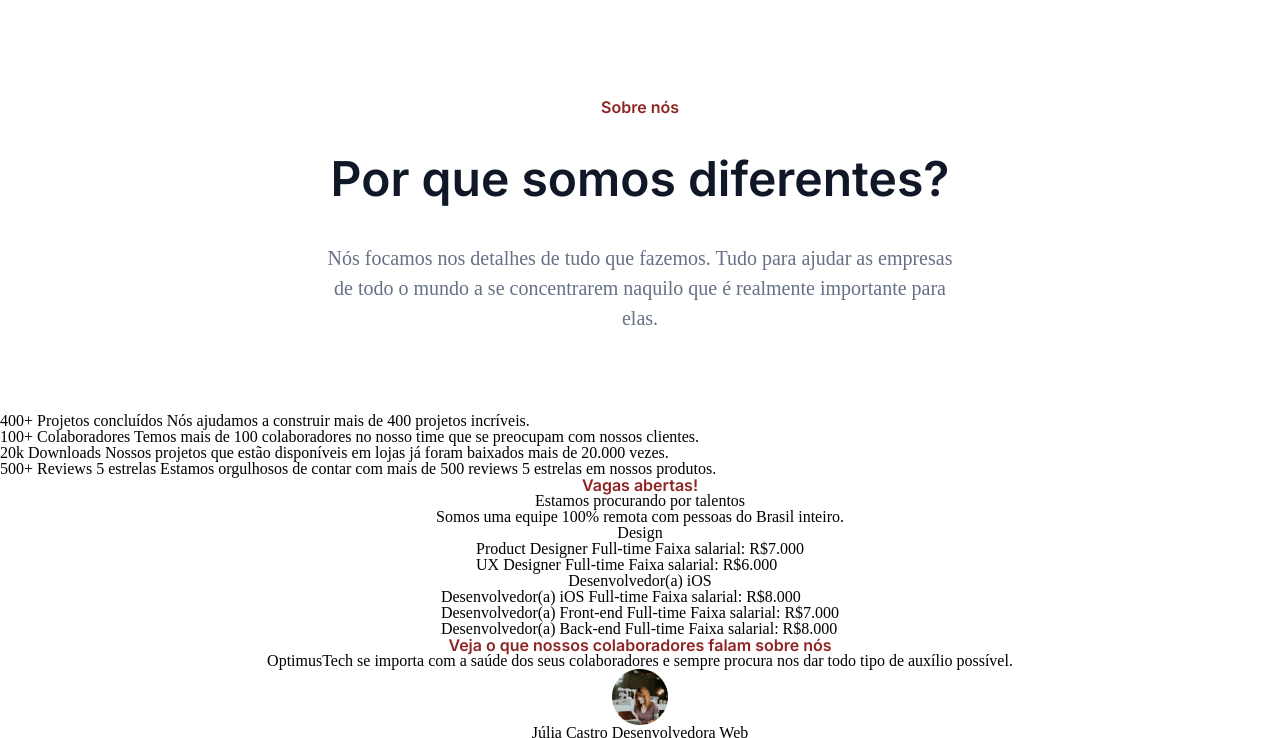
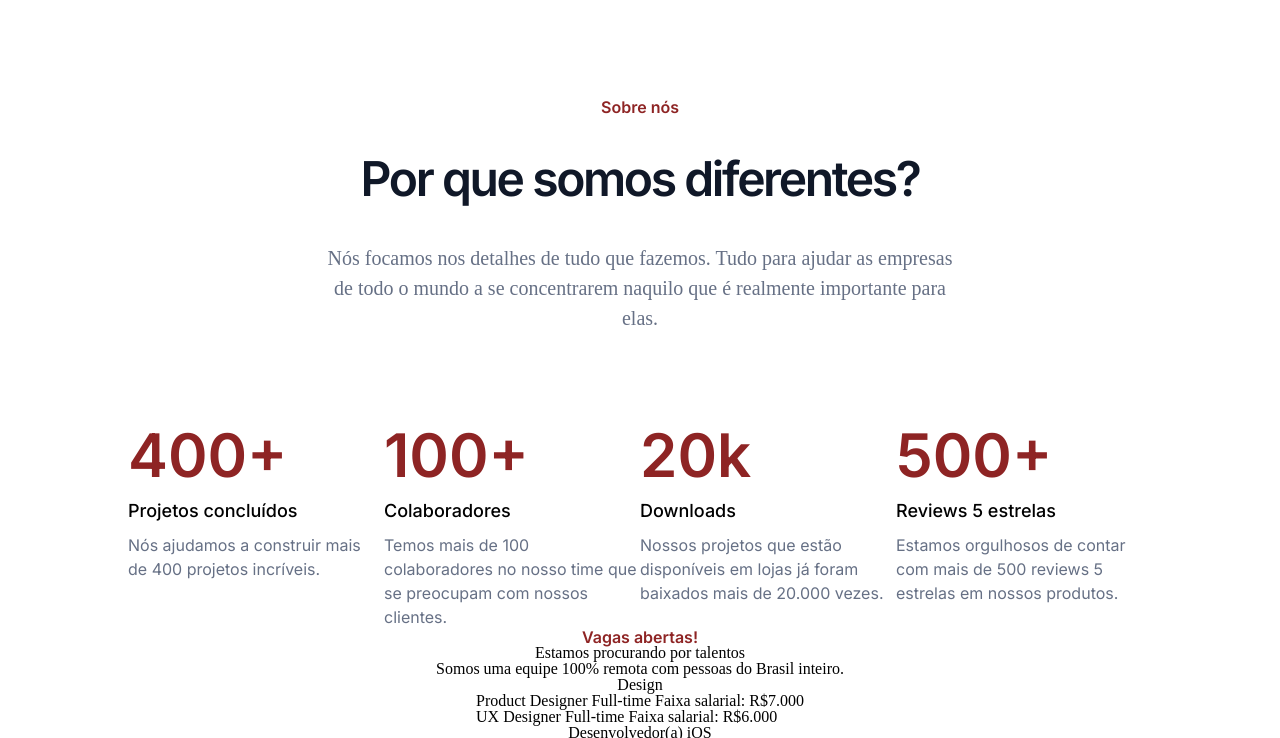
Before and after one commit to emilymarquessalum/7-days-of-code-html-css, a plain HTML site: page index.html in a window 1280 px wide. Shown: the part 61-799 px from the top of the page. Drawn offline with Linux system fonts and the light colour scheme.

Commit message:
dia 3 - metricas

```diff
--- a/index.html
+++ b/index.html
@@ -7,15 +7,22 @@
     <meta name="viewport" content="width=device-width, initial-scale=1.0">
     <title>OptimusTech</title>
 
-
+    <!-- Essentials -->
     <link rel="stylesheet" href="styles/essentials/reset.css">
     <link rel="stylesheet" href="styles/essentials/styles.css">
     <link rel="stylesheet" href="styles/essentials/text.css">
     <link rel="stylesheet" href="styles/essentials/buttons.css">
     <link rel="stylesheet" href="styles/essentials/containers.css">
 
+    <!-- Structure -->
     <link rel="stylesheet" href="styles/structure/header.css">
     <link rel="stylesheet" href="styles/structure/introducao.css">
+    <link rel="stylesheet" href="styles/structure/metricas.css">
+    <link rel="stylesheet" href="styles/structure/vagas.css">
+    <link rel="stylesheet" href="styles/structure/footer.css">
+    <link rel="stylesheet" href="styles/structure/depoimentos.css">
+
+    <!-- Externals -->
     <link rel="preconnect" href="https://fonts.googleapis.com">
     <link rel="preconnect" href="https://fonts.gstatic.com" crossorigin>
     <link href="https://fonts.googleapis.com/css2?family=Inter:wght@400;500;600&display=swap" rel="stylesheet">
@@ -53,15 +60,15 @@
     <main>
 
         <section class="introducao container-center">
-            <p class="subtitle text">
+            <span class="subtitle text">
                 Sobre nós
-            </p>
+            </span>
 
             <h1 class="introducao__titulo text">
                 Por que somos diferentes?
             </h1>
 
-            <p class="texto-conteudo introducao__conteudo">
+            <p class="text-conteudo introducao__conteudo">
                 Nós focamos nos detalhes de tudo que fazemos. Tudo para ajudar as empresas de todo o mundo a se
                 concentrarem
                 naquilo que é realmente importante para elas.
@@ -72,20 +79,43 @@
         <section class="metricas">
 
             <div class="metricas__item">
-                400+ Projetos concluídos Nós ajudamos a construir mais de 400 projetos incríveis.
+
+
+                <h2 class="metricas__item-numero text subtitle">400+</h2>
+                <h2 class="metricas__item-titulo text">Projetos concluídos</h2>
+                <p class="metricas__item-conteudo text text-conteudo">Nós ajudamos a construir mais de 400 projetos incríveis.</p>
+
+
             </div>
 
             <div class="metricas__item">
-                100+ Colaboradores Temos mais de 100 colaboradores no nosso time que se preocupam com nossos clientes.
+
+
+                <h2 class="metricas__item-numero text subtitle">100+</h2>
+                <h2 class="metricas__item-titulo text">Colaboradores</h2>
+                <p class="metricas__item-conteudo text text-conteudo">Temos mais de 100 colaboradores no nosso time que se preocupam com nossos clientes.</p>
+
             </div>
 
             <div class="metricas__item">
-                20k Downloads Nossos projetos que estão disponíveis em lojas já foram baixados mais de 20.000 vezes.
+
+
+                <h2 class="metricas__item-numero text subtitle">20k </h2>
+                <h2 class="metricas__item-titulo text">Downloads</h2>
+                <p class="metricas__item-conteudo text text-conteudo">Nossos projetos que estão disponíveis em lojas já foram baixados mais de 20.000 vezes.</p>
+
+
             </div>
 
             <div class="metricas__item">
-                500+ Reviews 5 estrelas Estamos orgulhosos de contar com mais de 500 reviews 5 estrelas em nossos
-                produtos.
+
+
+                <h2 class="metricas__item-numero text subtitle">500+</h2>
+                <h2 class="metricas__item-titulo text">Reviews 5 estrelas</h2>
+                <p class="metricas__item-conteudo text text-conteudo">Estamos orgulhosos de contar com mais de 500 reviews 5 estrelas em nossos
+                produtos.</p>
+
+
             </div>
 
         </section>
--- a/styles/essentials/buttons.css
+++ b/styles/essentials/buttons.css
@@ -3,6 +3,7 @@
     border: none;
     border-radius: 6px;
     padding: 10px 14px;
+    cursor: pointer; /**/
     font-weight: 500;
 }
 
--- a/styles/essentials/text.css
+++ b/styles/essentials/text.css
@@ -14,7 +14,7 @@
     font-weight: 600;
 }
 
-.texto-conteudo {
+.text-conteudo {
 color: #667085;
 font-weight: 400;
 }
--- a/styles/structure/introducao.css
+++ b/styles/structure/introducao.css
@@ -13,6 +13,7 @@
 
     font-weight: 600;
     padding: 5vh 0px;
+    letter-spacing: -0.05em;
 
 }
 
--- a/styles/structure/metricas.css
+++ b/styles/structure/metricas.css
@@ -0,0 +1,29 @@
+
+
+.metricas {
+    display: flex;
+    justify-content: center;
+}
+
+.metricas__item {
+    width: 20%;
+}
+
+.metricas__item-numero {
+
+    font-size: 60px;
+    margin: 12px 0px;
+}
+
+.metricas__item-titulo {
+    font-weight: 500;
+    font-size: 18px;
+    line-height: 28px;
+    margin: 8px 0px;
+
+}
+
+.metricas__item-conteudo {
+    font-size: 16px;
+    line-height: 24px;
+}
```
Also changed, not shown: 1 other file.
